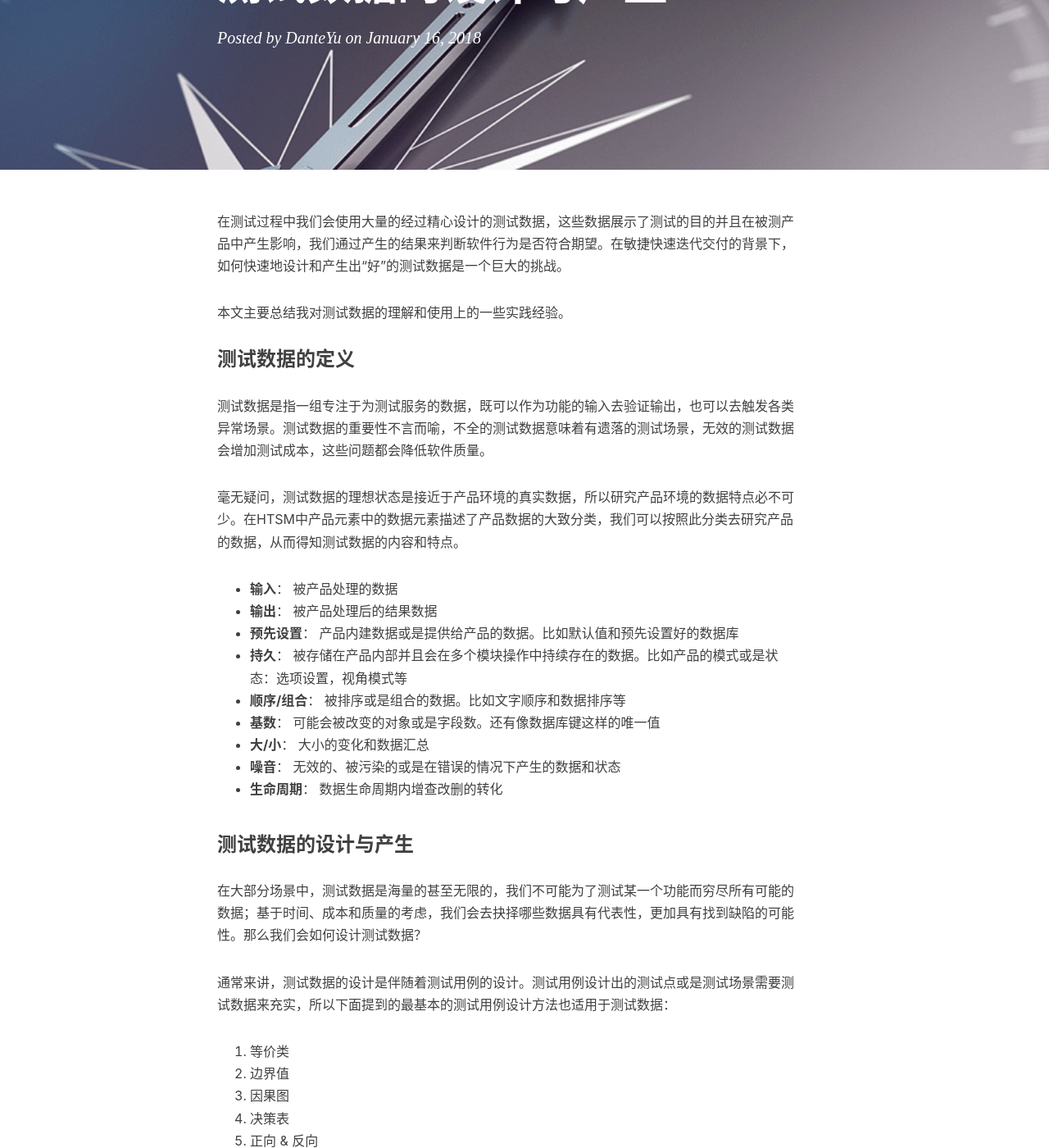
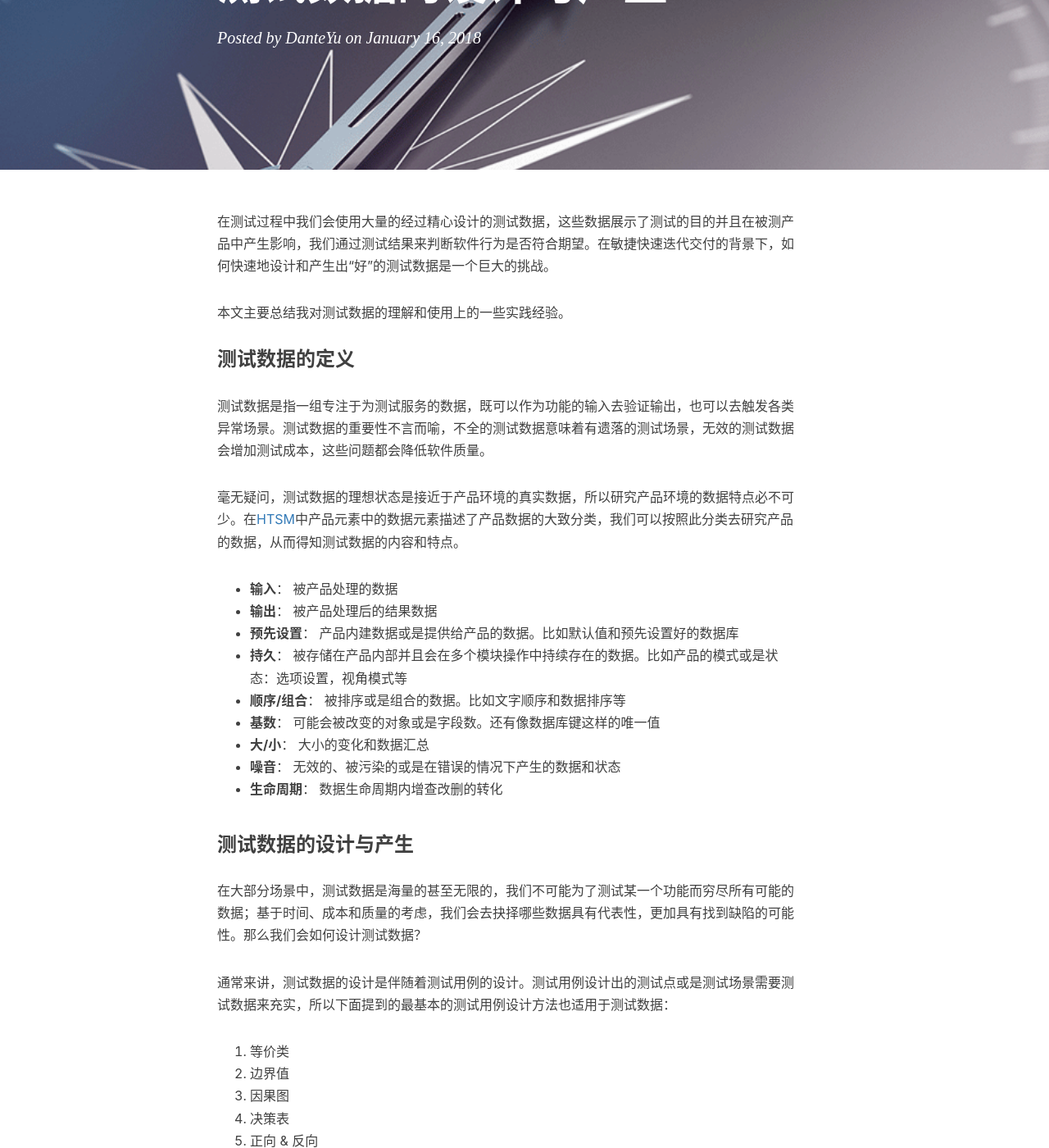
Before and after one commit to DanteYu/DanteYu.github.io, a Jekyll site: the page built from _posts/2018-01-16-testdatasummary.markdown, in a window 1280 px wide and 1400 px high, scrolled down 250 px. Shown: the whole window at 82% size. Built offline with Jekyll 4.4.1, drawn with Linux system fonts in a browser that asks for light colours; nearby versions of some CDN libraries; comment, search, counter and statistics services are not loaded; some of the changed lines change nothing that is shown.

Commit message:
update test data post

```diff
--- a/_posts/2018-01-16-testdatasummary.markdown
+++ b/_posts/2018-01-16-testdatasummary.markdown
@@ -7,7 +7,7 @@ author:     DanteYu
 tags:
     - TestData
 ---
-在测试过程中我们会使用大量的经过精心设计的测试数据，这些数据展示了测试的目的并且在被测产品中产生影响，我们通过产生的结果来判断软件行为是否符合期望。在敏捷快速迭代交付的背景下，如何快速地设计和产生出“好”的测试数据是一个巨大的挑战。
+在测试过程中我们会使用大量的经过精心设计的测试数据，这些数据展示了测试的目的并且在被测产品中产生影响，我们通过测试结果来判断软件行为是否符合期望。在敏捷快速迭代交付的背景下，如何快速地设计和产生出“好”的测试数据是一个巨大的挑战。
 
 本文主要总结我对测试数据的理解和使用上的一些实践经验。
 
@@ -15,7 +15,7 @@ tags:
 
 测试数据是指一组专注于为测试服务的数据，既可以作为功能的输入去验证输出，也可以去触发各类异常场景。测试数据的重要性不言而喻，不全的测试数据意味着有遗落的测试场景，无效的测试数据会增加测试成本，这些问题都会降低软件质量。
 
-毫无疑问，测试数据的理想状态是接近于产品环境的真实数据，所以研究产品环境的数据特点必不可少。在HTSM中产品元素中的数据元素描述了产品数据的大致分类，我们可以按照此分类去研究产品的数据，从而得知测试数据的内容和特点。
+毫无疑问，测试数据的理想状态是接近于产品环境的真实数据，所以研究产品环境的数据特点必不可少。在[HTSM](https://danteyu.github.io/2017/06/21/htsm/)中产品元素中的数据元素描述了产品数据的大致分类，我们可以按照此分类去研究产品的数据，从而得知测试数据的内容和特点。
 * **输入**： 被产品处理的数据
 * **输出**： 被产品处理后的结果数据
 * **预先设置**： 产品内建数据或是提供给产品的数据。比如默认值和预先设置好的数据库
@@ -40,7 +40,7 @@ tags:
 此外，下面方法也是我自己常用的测试数据设计方法
 1. 数据驱动(data driven) - 大量数据的简单处理
 2. 组合测试(pairwise testing) - 测试建模
-3. 探索性测试
+3. 探索式测试
   * 快递漫游 - 跟着一组数据走遍软件的功能
   * 沙发土豆漫游 - 默认值，空值
   * 收藏家漫游 - 收集软件功能的输出
```
